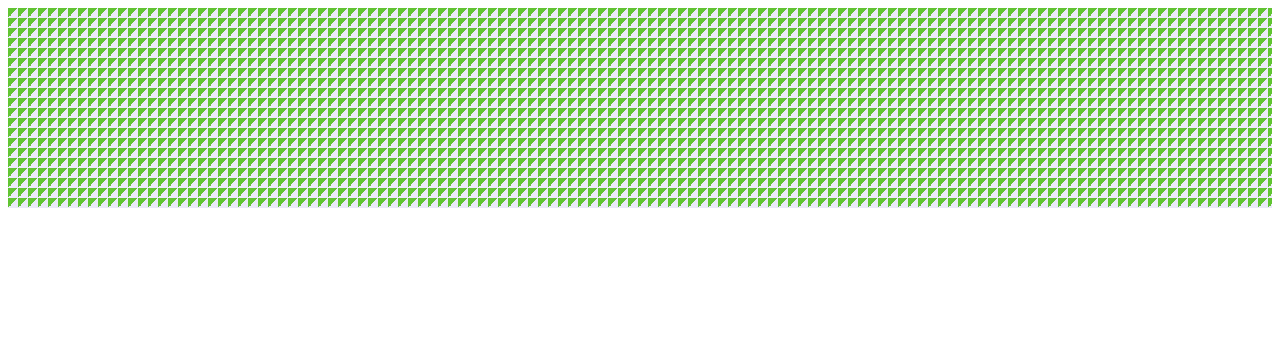
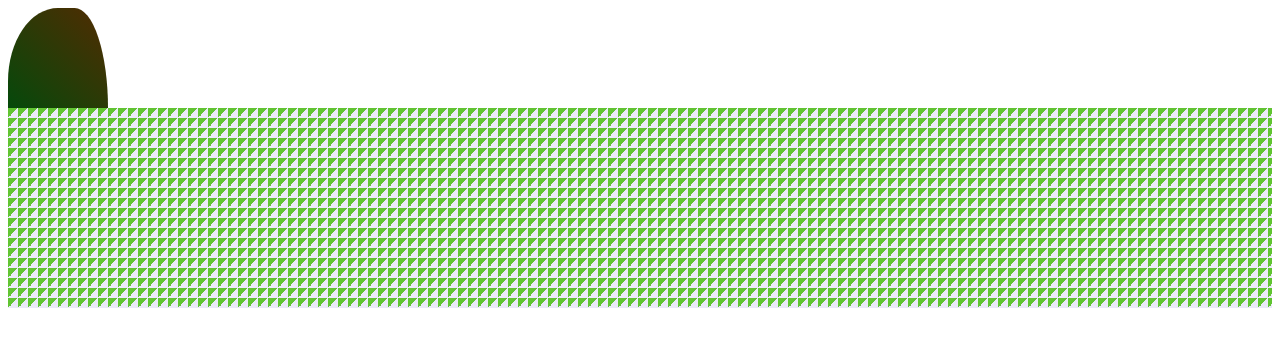
Before and after one commit to ivan886/practica_empresarial_2021, a plain HTML site: page index.html in a window 1280 px wide. Drawn offline with Linux system fonts and the light colour scheme.

Commit message:
Creacion de la mountain

```diff
--- a/index.html
+++ b/index.html
@@ -1,27 +1,23 @@
 <!DOCTYPE html>
 <html lang="en">
   <head>
-    <meta charset="UTF-8">
-    <meta http-equiv="X-UA-Compatible" content="IE=edge">
-    <meta name="viewport" content="width=device-width, initial-scale=1.0">
+    <meta charset="UTF-8" />
+    <meta http-equiv="X-UA-Compatible" content="IE=edge" />
+    <meta name="viewport" content="width=device-width, initial-scale=1.0" />
     <title>Document</title>
-    <link rel="stylesheet" href="style.css">
+    <link rel="stylesheet" href="style.css" />
   </head>
   <body>
-
     <div class="container">
-       <div class="sky"  >
+      <div class="sky">
         <cloud></cloud>
         <cloud></cloud>
       </div>
-       <div class="everest" ></div>
-       <div class="ground" >
-          <div class="tree" ></div>
-          <div class="tree" ></div>
+      <div class="mountain"></div>
+      <div class="ground">
+        <div class="tree"></div>
+        <div class="tree"></div>
       </div>
-
     </div>
-
-
   </body>
 </html>
--- a/style.css
+++ b/style.css
@@ -10,3 +10,12 @@
     background-image: linear-gradient(-45deg, #e5e5f7, #e5e5f7 50%, #3ab600 50%, #3ab600);
     background-size: 10px 10px;
 }
+
+.mountain{
+    border-radius: 75% 50% 0% / 110% 150% 0% 0%;
+    height: 100px;
+    width: 100px;
+    color: #6283;
+    background : red;
+    background-image: linear-gradient(45deg, #05490b 0%, rgb(82, 43, 2) 100%);
+}
```
Lines whose indentation alone changed are shown as unchanged.
